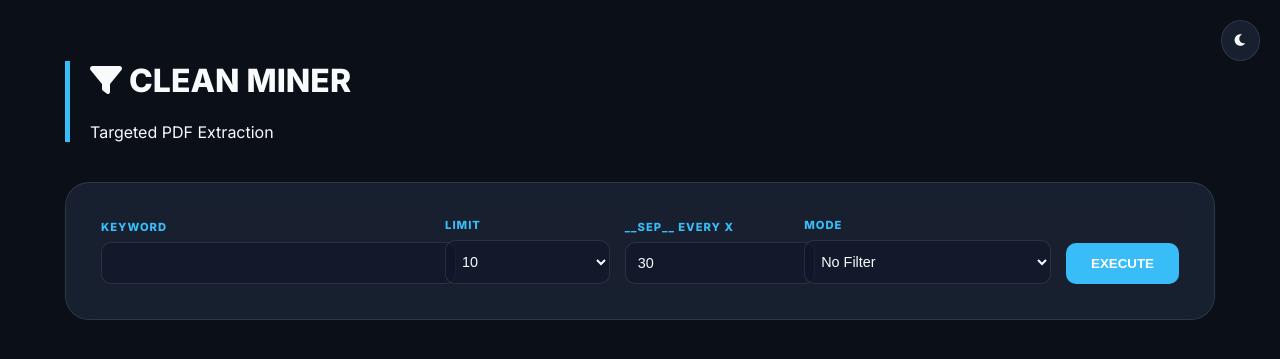
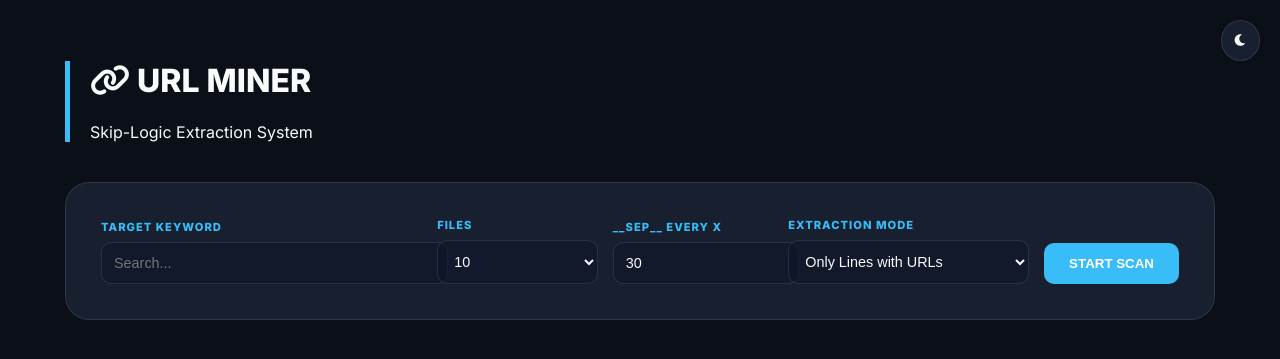
Before and after one commit to be3beke/PDFExtractor, a Flask app: page / in a window 1280 px wide. Shown: the top 359 px of the page. Run offline with Flask 3, Linux system fonts and the light colour scheme.

Commit message:
Update index.html

```diff
--- a/templates/index.html
+++ b/templates/index.html
@@ -2,7 +2,7 @@
 <html lang="en">
 <head>
     <meta charset="UTF-8">
-    <title>Data Collector | Clean Mode</title>
+    <title>URL Intel Collector</title>
     <link href="https://cdnjs.cloudflare.com/ajax/libs/font-awesome/6.0.0/css/all.min.css" rel="stylesheet">
     <link rel="stylesheet" href="{{ url_for('static', filename='style.css') }}">
 </head>
@@ -11,16 +11,16 @@
 
     <div class="container">
         <header class="dashboard-header">
-            <h1><i class="fa-solid fa-filter"></i> CLEAN MINER</h1>
-            <p>Targeted PDF Extraction</p>
+            <h1><i class="fa-solid fa-link"></i> URL MINER</h1>
+            <p>Skip-Logic Extraction System</p>
         </header>
 
         <div class="search-card">
             <form action="/" method="POST" onsubmit="startTracking()">
                 <div class="form-row">
-                    <div class="form-group"><label>Keyword</label><input type="text" name="keyword" required></div>
+                    <div class="form-group"><label>Target Keyword</label><input type="text" name="keyword" placeholder="Search..." required></div>
                     <div class="form-group">
-                        <label>Limit</label>
+                        <label>Files</label>
                         <select name="limit">
                             <option value="10">10</option><option value="50">50</option>
                             <option value="100">100</option><option value="300">300</option>
@@ -28,31 +28,41 @@
                     </div>
                     <div class="form-group"><label>__SEP__ Every X</label><input type="number" name="line_interval" value="30"></div>
                     <div class="form-group">
-                        <label>Mode</label>
+                        <label>Extraction Mode</label>
                         <select name="filter_mode">
-                            <option value="no_filter">No Filter</option>
-                            <option value="leads_only">URLs & Pro Emails</option>
+                            <option value="urls_only">Only Lines with URLs</option>
+                            <option value="leads_only">URLs + Pro Emails</option>
                         </select>
                     </div>
-                    <button type="submit" class="btn-primary">EXECUTE</button>
+                    <button type="submit" class="btn-primary">START SCAN</button>
                 </div>
             </form>
         </div>
 
         {% if show_download %}
         <div style="display:flex; justify-content:space-between; align-items:center; margin-top:40px;">
-            <h2>Extracted Results</h2>
+            <h2>Collection Results</h2>
             <textarea id="rawBuffer" style="display:none;">{{ full_content }}</textarea>
             <button onclick="downloadLocal()" class="btn-primary" style="background:var(--accent-success); border:none;">
-                <i class="fa-solid fa-download"></i> MANUAL DOWNLOAD
+                <i class="fa-solid fa-file-download"></i> SAVE .TXT
             </button>
+        </div>
+
+        <div class="grid-results">
+            {% for item in results %}
+            <div class="result-card" style="opacity: {{ '1' if item.status == 'Success' else '0.5' }};">
+                <h3 style="font-size:0.75rem;">{{ item.title[:45] }}</h3>
+                <p style="font-size:0.65rem; color:var(--text-dim);">{{ item.status }}</p>
+                <div class="status-bar {{ 'success' if item.status == 'Success' else 'fail' }}"></div>
+            </div>
+            {% endfor %}
         </div>
         {% endif %}
     </div>
 
     <div id="loader" class="loader-overlay" style="display:none;">
         <div class="spinner"></div>
-        <h2 id="p-status">Processing...</h2>
+        <h2 id="p-status">Analyzing PDF Data...</h2>
         <div class="progress-bar-bg"><div id="p-bar" class="progress-bar-fill"></div></div>
         <p><span id="p-percent">0</span>%</p>
     </div>
@@ -60,24 +70,20 @@
     <script>
         function downloadLocal() {
             const data = document.getElementById('rawBuffer').value;
-            if(!data.trim()) return;
+            if(!data.trim()) { alert("No URLs were found in this batch."); return; }
             const blob = new Blob([data], { type: 'text/plain' });
             const url = window.URL.createObjectURL(blob);
             const a = document.createElement('a');
             a.href = url;
-            a.download = "clean_data_export.txt";
+            a.download = "url_filtered_data.txt";
             document.body.appendChild(a);
             a.click();
             window.URL.revokeObjectURL(url);
-            document.body.removeChild(a);
         }
 
-        // Auto-download triggers when page finishes loading with results
         window.onload = function() {
             const buffer = document.getElementById('rawBuffer');
-            if (buffer && buffer.value.trim().length > 0) {
-                downloadLocal();
-            }
+            if (buffer && buffer.value.trim().length > 0) { downloadLocal(); }
         };
 
         function startTracking() {
```
